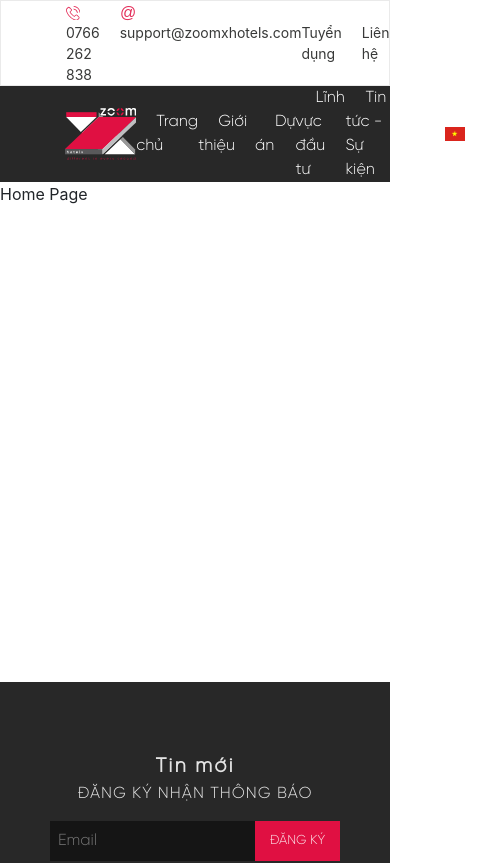
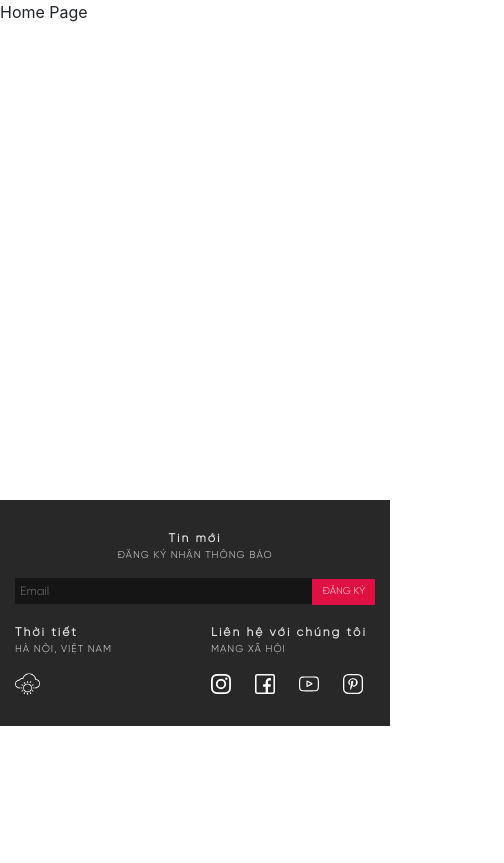
Before and after one commit to minhhoangzeno/ZoomX, a React (Create React App) app in the folder zoomx_front_end/: page / in a window 390 px wide. Shown: the top 863 px of the page, 504 px wide, since content can reach past the window. Built offline with nearby package versions, Linux system fonts and the light colour scheme.

Commit message:
commit footer

```diff
--- a/zoomx_front_end/package.json
+++ b/zoomx_front_end/package.json
@@ -7,6 +7,7 @@
     "@testing-library/react": "^11.2.6",
     "@testing-library/user-event": "^12.8.3",
     "bootstrap": "^4.6.0",
+    "gh-pages": "^3.1.0",
     "node-sass": "^5.0.0",
     "react": "^17.0.2",
     "react-bootstrap": "^1.5.2",
--- a/zoomx_front_end/src/component/share/Footer.js
+++ b/zoomx_front_end/src/component/share/Footer.js
@@ -8,7 +8,7 @@ export default function Footer() {
                 <div className="footer__wrapper--top">
                     <div className="container-fluid wrapper__top">
                         <div className="row" style={{ flexWrap: 'wrap-reverse' }}>
-                            <div className="col-xl-4 col-lg-6 wrapper__top__item">
+                            <div className="col-lg-4 col-md-6 col-6 wrapper__top__item">
                                 <div>
                                     <div className="wrapper__top__item--top">
                                         Thời tiết
@@ -21,7 +21,7 @@ export default function Footer() {
                                     </div>
                                 </div>
                             </div>
-                            <div className="col-xl-4 col-lg-6 wrapper__top__item">
+                            <div className="col-lg-4 col-md-6 col-6  wrapper__top__item">
                                 <div>
                                     <div className="wrapper__top__item--top">
                                         Liên hệ với chúng tôi
@@ -69,7 +69,7 @@ export default function Footer() {
 
                                 </div>
                             </div>
-                            <div className="col-xl-4 col-lg-6 wrapper__top__item">
+                            <div className="col-lg-4 col-md-8 col-sm-12 wrapper__top__item">
                                 <div className="wrapper__top__item--top">
                                     Tin mới
                                 </div>
--- a/zoomx_front_end/src/style/style.scss
+++ b/zoomx_front_end/src/style/style.scss
@@ -2,6 +2,9 @@
 
 header{
     width: 100%;
+    @media (max-width:1024px){
+        display: none !important;
+    }
     .header__wrapper{
         &--top{
             min-height: 40px;
@@ -97,7 +100,6 @@ header{
         }
 
     }
-
 }
 
 footer{
@@ -108,32 +110,63 @@ footer{
             color: rgba($color: #FFF, $alpha: .87);
             padding-top: 70px;
             padding-bottom: 70px;
+            @media (max-width:992px){
+                padding-top: 30px;
+                padding-bottom: 30px;
+            }
             .wrapper__top{
                 padding-left: 140px;
                 padding-right: 140px;
-                @media (max-width:1440px){
+                @media (max-width:1441px){
                     padding-left: 50px;
                     padding-right: 50px;
+                }
+                @media (max-width:769px){
+                    padding-left: 15px;
+                    padding-right: 15px;
                 }
                 &__item{
                     &--top{
                         font-weight: bold;
                         letter-spacing: 2px;
                         font-size: 20px;
+                        @media (max-width:769px){
+                            font-size: 16px;
+                        }
+                        @media (max-width:426px){
+                            font-size: 12px;
+                        }
                     }
                     &--mid{
                         font-weight: 300;
                         letter-spacing: 1px;
+                        @media (max-width:769px){
+                            font-size: 13px;
+                        }
+                        @media (max-width:426px){
+                            font-size: 10px;
+                        }
                     }
                     &--bottom{
                         margin-top: 15px;
                         ul{
                             display: flex;
+                            margin-bottom: 0px;
                             li{
                                 padding: 0px 12px 0px 12px;
                                 &:nth-child(1){
                                     padding-left: 0px;
                                 }
+                                svg{
+                                    @media (max-width:769px){
+                                        width: 20px;
+                                    }
+                                }
+                            }
+                        }
+                        img{
+                            @media (max-width:769px){
+                                width: 25px;
                             }
                         }
                     }
@@ -148,8 +181,13 @@ footer{
                                 color: rgba($color: #FFF, $alpha: .87);
                                 padding: 8px;
                                 width: 100%;
+                                height: 100%;
                                 &:focus{
                                     outline-width: 0;
+                                }
+                                @media (max-width:426px){
+                                    font-size: 12px;
+                                    padding: 5px;
                                 }
                             }
                         }
@@ -161,11 +199,15 @@ footer{
                                 border: none;
                                 font-size: 13px;
                                 height: 100%;
+                                @media (max-width:426px){
+                                    font-size: 10px;
+                                    padding: 5px 10px;
+                                }
                             }
                         }
                     }
                     &:nth-last-child(1){
-                        @media (max-width:1024px){
+                        @media (max-width:992px){
                             margin-left: auto;
                             margin-right: auto;
                             margin-bottom: 20px;
@@ -176,16 +218,47 @@ footer{
                             }
                         }
                     }
-                    &:nth-child(1),&:nth-child(2){
-                        display: flex;
-                        justify-content: center;
-                    }
+                        &:nth-child(1){
+                            @media (max-width:992px){
+
+                            display: flex;
+                            justify-content: center;
+                            @media (max-width:426px){
+                                justify-content: flex-start;
+                                padding-left: 15px;
+                            }
+                            }
+                        }
+                        &:nth-child(2){
+                            @media (max-width:992px){
+                                display: flex;
+                                justify-content: center;
+                            }
+                            @media (max-width:426px){
+                                justify-content: flex-end;
+                                padding-right: 15px;
+                            }
+                        }
+
+
+
                 }
             }
         }
         &--bottom{
             min-height: 50px;
             width: 100%;
+            font-size: 16px;
+            @media (max-width:993px){
+                font-size: 14px;
+            }
+            @media (max-width:769px){
+                font-size: 13px;
+            }
+            @media (max-width:600px){
+                display: none;
+            }
+
             &__content{
                 background-color: #151515;
                 width: 100%;
@@ -211,6 +284,10 @@ footer{
                                 &:hover{
                                     color: rgba($color: #FFFFFF, $alpha: .63);
                                 }
+                                @media (max-width:769px){
+                                    padding: 8px;
+                                }
+
                             }
                         }
                     }
```
Also changed, not shown: 1 other file (tests, documents, lock files or other folders).
